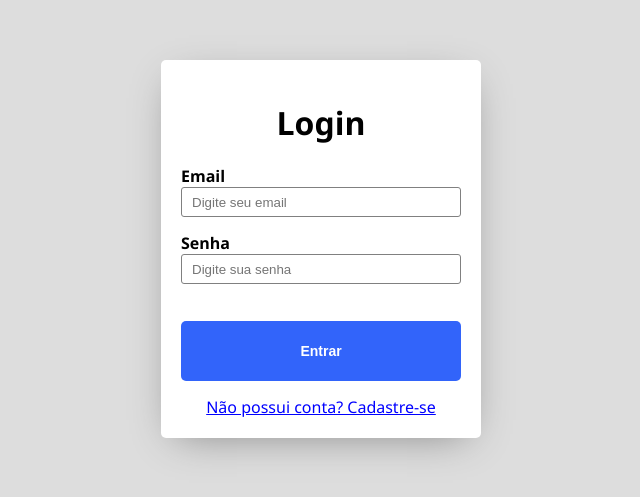
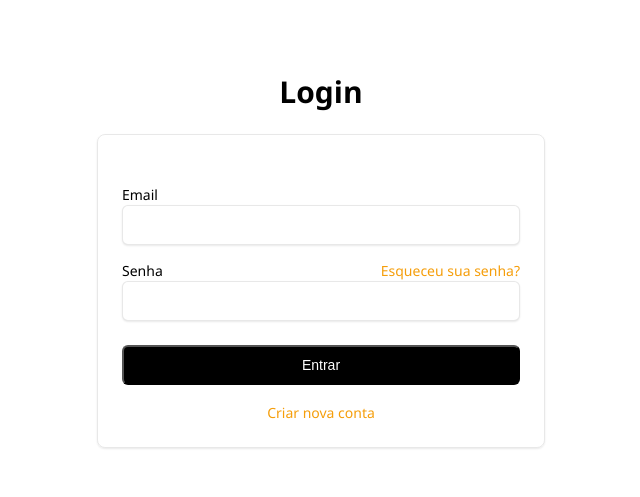
Before and after one commit to Willianwg/horizon, a React (Vite) app in the folder frontend/: page /logIn in a window 1280 px wide. Shown: the part 151-648 px from the top of the page, without its empty margins (319-959 px from the left). Built offline with nearby package versions, Linux system fonts and the light colour scheme.

Commit message:
add styles to login page

```diff
--- a/frontend/src/pages/Login.tsx
+++ b/frontend/src/pages/Login.tsx
@@ -1,11 +1,122 @@
-import { useState } from "react";
-import { styled, globalStyles } from "../stitches.config";
-import { useContext } from "react";
-import { AuthContext } from "../contexts/AuthContext";
-import { useNavigate } from "react-router-dom";
-import { Input, Button, Form, Page, SignLinkContainer, SignLink, Label } from "../styles/styles";
+import { useContext, useState } from 'react';
+import { globalStyles, styled } from '../stitches.config'
+import { AuthContext } from '../contexts/AuthContext';
+import { useNavigate } from 'react-router-dom';
 
-export function Login() {
+const Wrapper = styled('div', {
+    "width":"100%",
+    "height":"100%",
+    "color":"#000000",
+    "backgroundColor":"#ffffff",
+
+    '&.dark': {
+      backgroundColor: 'black',
+      color: 'white',
+    },
+  });
+
+  const Container = styled('div', {
+   "display":"flex",
+   "paddingLeft":"1rem",
+   "paddingRight":"1rem",
+   "paddingTop":"3rem",
+   "paddingBottom":"3rem",
+   "flexDirection":"column",
+   "justifyContent":"center",
+   "alignItems":"center",
+   "minHeight":"100vh",
+   "@lg":{
+    "paddingLeft":"1.5rem",
+    "paddingRight":"1.5rem"
+    },
+  });
+
+  const Logo = styled('img', {
+    marginBlock: 'auto',
+    height: '64px',
+    width: '64px',
+    aspectRatio: '64/64',
+    objectFit: 'cover',
+  });
+
+  const Heading = styled('h2', {
+    marginTop: '1.5rem',
+    fontSize: '1.875rem',
+    lineHeight: '2.25rem',
+    fontWeight: 800,
+  });
+
+  const Card = styled('form', {
+    borderRadius: '0.5rem',
+    borderWidth: 1,
+    borderColor:'rgba(0,0,0,0.09)',
+    borderStyle:'solid',
+    boxShadow: '0 1px 2px 0 rgba(0, 0, 0, 0.09)'
+  });
+
+
+  const Label = styled('label', {
+    fontSize: '0.875rem',
+    lineHeight: '1.25rem',
+    fontWeight: 500,
+    lineWeight: 1,
+  });
+
+  const Input = styled('input', {
+    "display":"block",
+    "paddingTop":"0.5rem",
+    "paddingBottom":"0.5rem",
+    "paddingLeft":"0.75rem",
+    "paddingRight":"0.75rem",
+    "borderRadius":"0.375rem",
+    "borderStyle":"solid",
+    "borderWidth":1,
+    "width":"100%",
+    "height":"2.5rem",
+    "fontSize":"0.875rem",
+    "lineHeight":"1.25rem",
+    "boxShadow":"0 1px 2px 0 rgba(0, 0, 0, 0.09)",
+    "borderColor":'rgba(0,0,0,0.09)',
+    "@lg":{"fontSize":"0.875rem","lineHeight":"1.25rem"}
+  });
+
+  const Link = styled('a', {
+    "fontSize":"0.875rem",
+    "lineHeight":"1.25rem",
+    "color":"#F59E0B",
+    "textDecoration":'none',
+    "&:hover":{"color":"#B45309"}
+  });
+  const Button = styled('button', {
+    display: 'flex',
+    paddingTop: '0.5rem',
+    paddingBottom: '0.5rem',
+    paddingLeft: '1rem',
+    paddingRight: '1rem',
+    justifyContent: 'center',
+    alignItems: 'center',
+    borderRadius: '0.375rem',
+    width: '100%',
+    height: '2.5rem',
+    fontSize: '0.875rem',
+    lineHeight: '1.25rem',
+    fontWeight: 500,
+    color: '#ffffff',
+    backgroundColor: '#000000',
+    transitionProperty: 'color, background-color, border-color, text-decoration-color, fill, stroke',
+    transitionTimingFunction: 'cubic-bezier(0.4, 0, 0.2, 1)',
+    transitionDuration: '100ms',
+    marginTop:'1.5rem',
+    cursor:'pointer',
+
+    '&:hover': {
+    backgroundColor: '#F59E0B',
+    borderColor: '#F59E0B'
+    }
+
+  });
+
+export  function Login() {
     const auth = useContext(AuthContext);
     const navigate = useNavigate()
 
@@ -26,31 +137,74 @@ export function Login() {
     }
 
     globalStyles();
-
   return (
-        <Page>
-            <Form onSubmit={handleSubmit}>
-                <h1 style={{ textAlign:'center'}}>Login</h1>
-                <Label>Email</Label>
+    <Wrapper className="w-full h-full bg-white dark:bg-gray-900 text-black dark:text-white">
+    <Container className="flex flex-col items-center justify-center min-h-screen py-12 px-4 lg:px-6">
+        <div className="w-full max-w-md" style={{ width:'100%', maxWidth:'28rem'}}>
+            <div className="text-center" style={{ textAlign:'center'}}>
+                <Heading className="mt-6 text-3xl font-extrabold">Login</Heading>
+            </div>
+            <Card className="rounded-lg border bg-card text-card-foreground shadow-sm mt-8" onSubmit={handleSubmit}>
+                <div className="p-6" style={{ padding:'1.5rem'}}>
+                    <div className="space-y-6" style={{ marginTop: '1.5rem'}}>
+                        <div className="space-y-2" style={{ marginTop: '1rem'}}>
+                            <Label
+                                className="text-sm font-medium leading-none peer-disabled:cursor-not-allowed peer-disabled:opacity-70"
+                            >
+                                Email
+                            </Label>
                             <Input
-                    value={email}
+                                type="email"
+                                className="h-10 border border-input bg-background px-3 py-2 text-sm ring-offset-background file:border-0 file:bg-transparent file:text-sm file:font-medium placeholder:text-muted-foreground focus-visible:outline-none focus-visible:ring-2 focus-visible:ring-ring focus-visible:ring-offset-2 disabled:cursor-not-allowed disabled:opacity-50 block w-full shadow-sm sm:text-sm rounded-md"
+                                id="email"
+                                required={true}
                                 onChange={e => setEmail(e.target.value)}
-                    placeholder="Digite seu email"
                             />
-                <Label>Senha</Label>
+                        </div>
+                        <div className="space-y-2" style={{ marginTop: '1rem'}}>
+                        <div className="flex items-center justify-between"
+                            style={{ display: 'flex',justifyContent: 'space-between', alignItems: 'center' }}>
+                            <Label
+                            className="text-sm font-medium leading-none peer-disabled:cursor-not-allowed peer-disabled:opacity-70"
+                            >
+                            Senha
+                            </Label>
+                            <Link
+                            className="text-sm text-yellow-500 hover:text-yellow-700 dark:hover:text-yellow-300"
+                            href="#"
+                            rel="ugc"
+                            >
+                            Esqueceu sua senha?
+                            </Link>
+                        </div>
                         <Input
                             type="password"
-                    value={password}
+                            className="h-10 border border-input bg-background px-3 py-2 text-sm ring-offset-background file:border-0 file:bg-transparent file:text-sm file:font-medium placeholder:text-muted-foreground focus-visible:outline-none focus-visible:ring-2 focus-visible:ring-ring focus-visible:ring-offset-2 disabled:cursor-not-allowed disabled:opacity-50 block w-full shadow-sm sm:text-sm rounded-md"
+                            id="password"
+                            required={true}
                             onChange={e => setPassword(e.target.value)}
-                    placeholder="Digite sua senha"
-                /> <br />
-                <Button type="submit" color="dark">Entrar</Button>
-
-                <SignLinkContainer>
-                    <SignLink href="/signup">Não possui conta? Cadastre-se</SignLink>
-                </SignLinkContainer>
-            </Form>
-        </Page>
+                        />
+                        </div>
+                        <Button
+                        className="items-center ring-offset-background transition-colors focus-visible:outline-none focus-visible:ring-2 focus-visible:ring-ring focus-visible:ring-offset-2 disabled:pointer-events-none disabled:opacity-50 h-10 flex justify-center w-full px-4 py-2 text-sm font-medium rounded-md text-white bg-black hover:bg-yellow-500"
+                        type="submit"
+                        >
+                        Entrar
+                        </Button>
+                        <div className="mt-4" style={{ marginTop: '1rem', width: '100%', textAlign:'center'}}>
+                            <Link
+                                className="text-sm text-yellow-500 hover:text-yellow-700 dark:hover:text-yellow-300"
+                                href="/signup"
+                                rel="ugc"
+                            >
+                                Criar nova conta
+                            </Link>
+                        </div>
+                    </div>
+                </div>
+            </Card>
+        </div>
+    </Container>
+</Wrapper>
   )
-
 }
```
Lines whose indentation alone changed are shown as unchanged.
